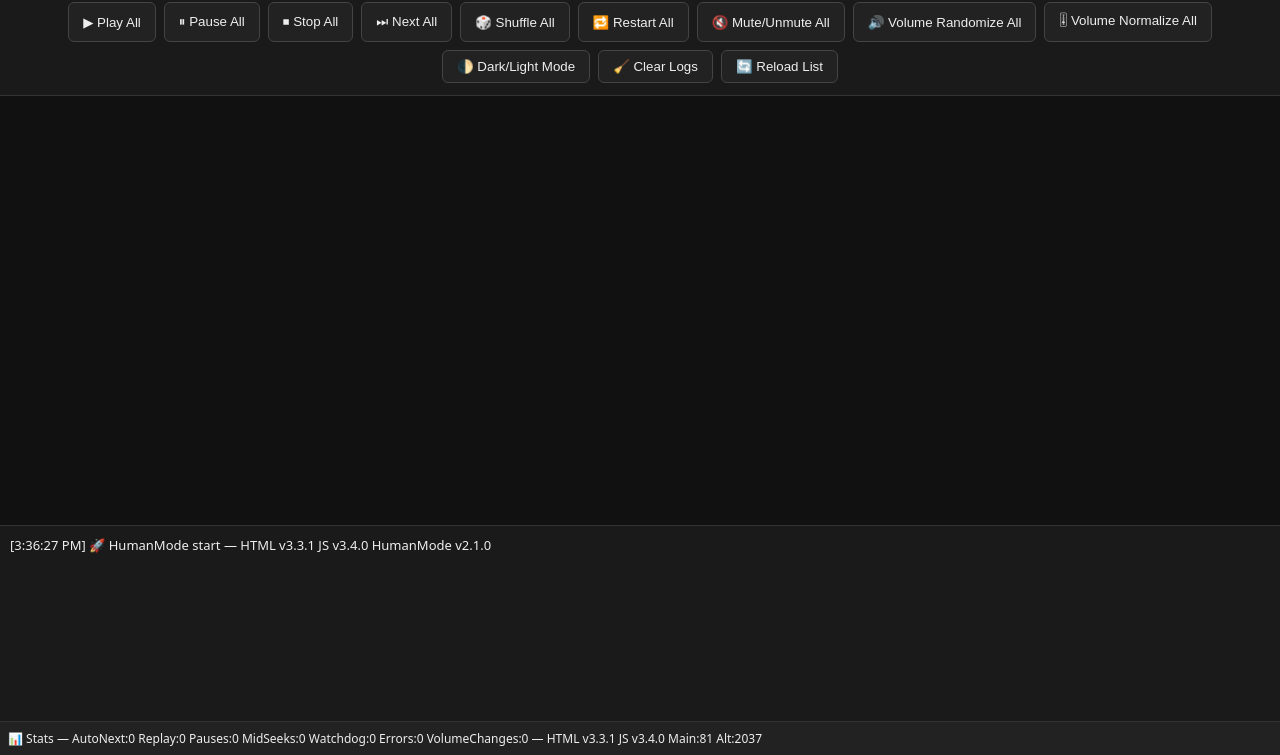
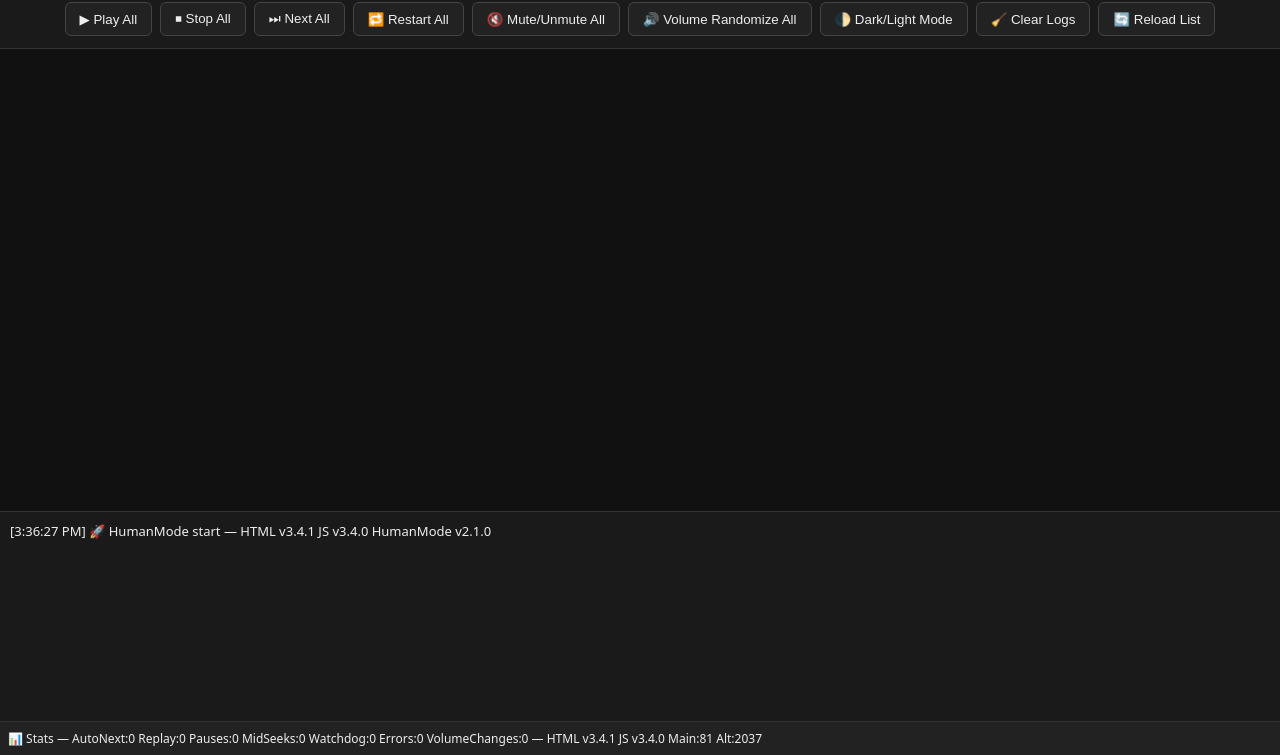
Before and after one commit to DeadManWalkingTO/Educational-Content, a plain HTML site: page index.html in a window 1280 px wide. Shown: the part 45-800 px from the top of the page. Drawn offline with Linux system fonts and the light colour scheme; a script that the page names is missing.

Commit message:
Update index.html

```diff
--- a/index.html
+++ b/index.html
@@ -4,7 +4,7 @@
   <meta charset="utf-8" />
   <title>Educational Content</title>
   <meta name="viewport" content="width=device-width, initial-scale=1" />
-  <meta name="html-version" content="v3.3.1" />
+  <meta name="html-version" content="v3.4.1" />
   <link rel="icon" type="image/x-icon" href="./favicon.ico">
   <style>
     body {
@@ -56,14 +56,11 @@
     <h1>Educational Content</h1>
     <div class="row">
       <button onclick="playAll()">▶ Play All</button>
-      <button onclick="pauseAll()">⏸ Pause All</button>
       <button onclick="stopAll()">⏹ Stop All</button>
       <button onclick="nextAll()">⏭ Next All</button>
-      <button onclick="shuffleAll()">🎲 Shuffle All</button>
       <button onclick="restartAll()">🔁 Restart All</button>
       <button onclick="toggleMuteAll()">🔇 Mute/Unmute All</button>
       <button onclick="randomizeVolumeAll()">🔊 Volume Randomize All</button>
-      <button onclick="normalizeVolumeAll()">🎚 Volume Normalize All</button>
       <button onclick="toggleTheme()">🌓 Dark/Light Mode</button>
       <button onclick="clearLogs()">🧹 Clear Logs</button>
       <button onclick="reloadList()">🔄 Reload List</button>
```
